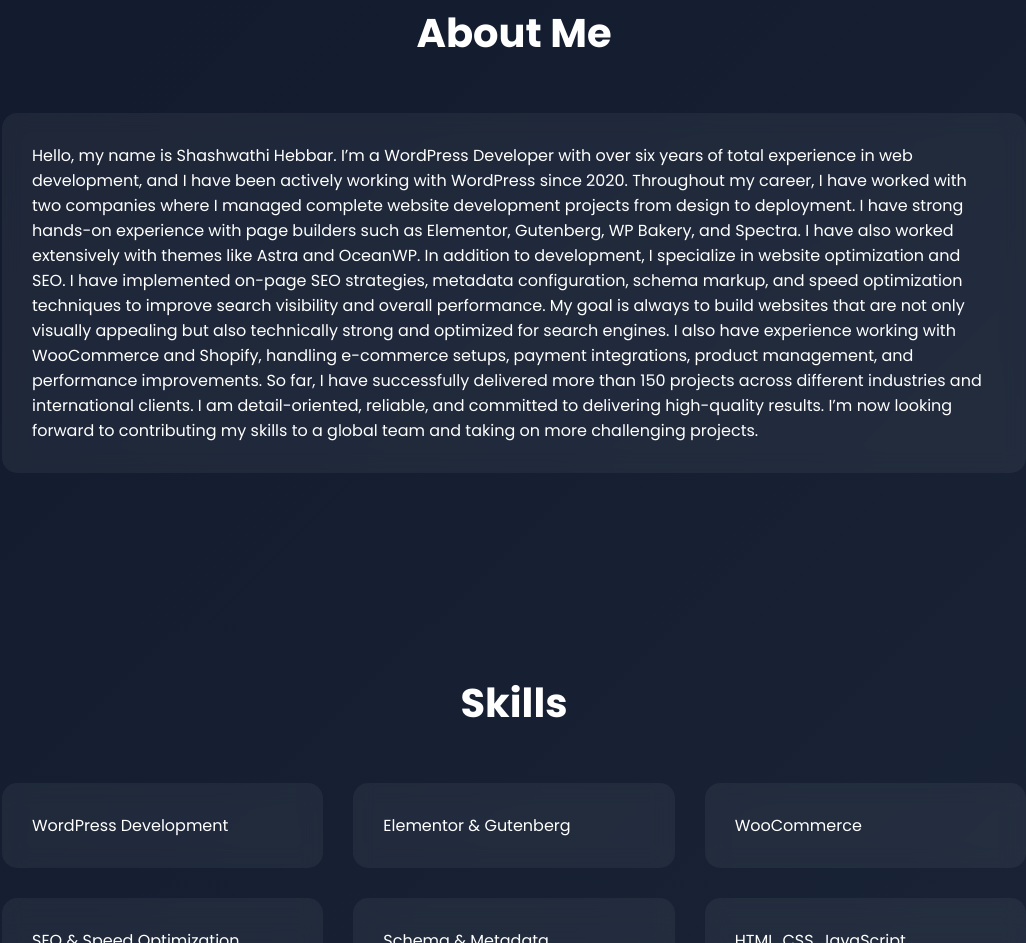
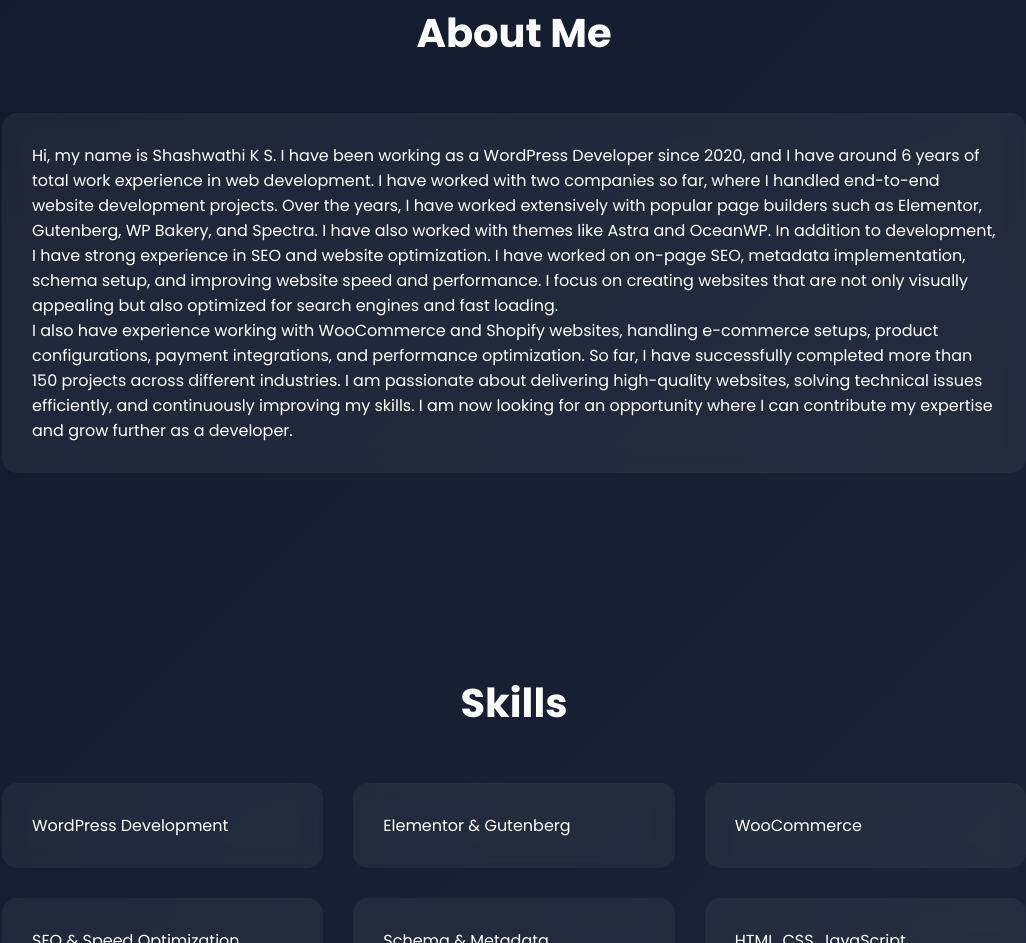
Before and after one commit to Shashwathi2306/portfolio, a plain HTML site: page index.html in a window 1280 px wide. Shown: the part 897-1840 px from the top of the page, without its empty margins (126-1152 px from the left). Drawn offline with Linux system fonts and the light colour scheme.

Commit message:
Update index.html

```diff
--- a/index.html
+++ b/index.html
@@ -166,15 +166,15 @@
   <h2>About Me</h2>
   <div class="glass">
     <p>
-     Hello, my name is Shashwathi Hebbar. I’m a WordPress Developer with over six years of total experience in web development, and I have been actively working with WordPress since 2020.
+     Hi, my name is Shashwathi K S. I have been working as a WordPress Developer since 2020, and I have around 6 years of total work experience in web development.
 
-Throughout my career, I have worked with two companies where I managed complete website development projects from design to deployment. I have strong hands-on experience with page builders such as Elementor, Gutenberg, WP Bakery, and Spectra. I have also worked extensively with themes like Astra and OceanWP.
+I have worked with two companies so far, where I handled end-to-end website development projects. Over the years, I have worked extensively with popular page builders such as Elementor, Gutenberg, WP Bakery, and Spectra. I have also worked with themes like Astra and OceanWP.
 
-In addition to development, I specialize in website optimization and SEO. I have implemented on-page SEO strategies, metadata configuration, schema markup, and speed optimization techniques to improve search visibility and overall performance. My goal is always to build websites that are not only visually appealing but also technically strong and optimized for search engines.
+In addition to development, I have strong experience in SEO and website optimization. I have worked on on-page SEO, metadata implementation, schema setup, and improving website speed and performance. I focus on creating websites that are not only visually appealing but also optimized for search engines and fast loading.
+<br>
+I also have experience working with WooCommerce and Shopify websites, handling e-commerce setups, product configurations, payment integrations, and performance optimization. So far, I have successfully completed more than 150 projects across different industries.
 
-I also have experience working with WooCommerce and Shopify, handling e-commerce setups, payment integrations, product management, and performance improvements. So far, I have successfully delivered more than 150 projects across different industries and international clients.
-
-I am detail-oriented, reliable, and committed to delivering high-quality results. I’m now looking forward to contributing my skills to a global team and taking on more challenging projects.
+I am passionate about delivering high-quality websites, solving technical issues efficiently, and continuously improving my skills. I am now looking for an opportunity where I can contribute my expertise and grow further as a developer.
     </p>
   </div>
 </section>
```
